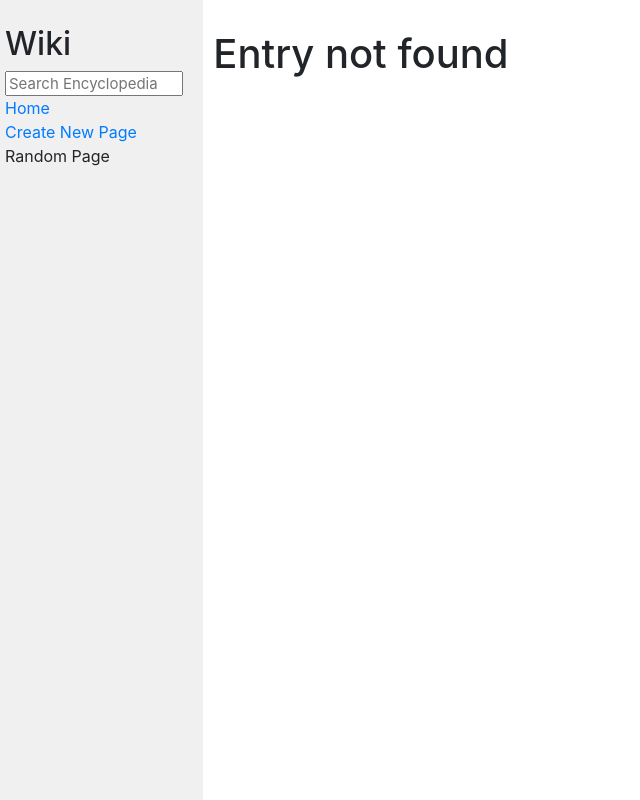
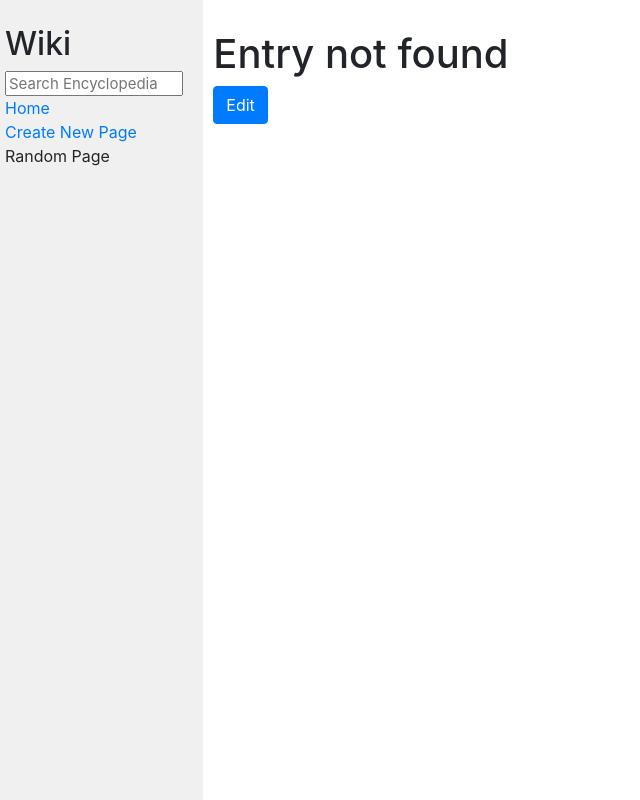
Before and after one commit to vladredula/Wiki, a Django app: page /wiki/1 in a window 1280 px wide. Shown: the whole page, without its empty margins (0-640 px from the left). Run offline with Django 3.2, Linux system fonts and the light colour scheme; some libraries are stand-ins or nearby versions.

Commit message:
added edit function

```diff
--- a/encyclopedia/templates/encyclopedia/entry.html
+++ b/encyclopedia/templates/encyclopedia/entry.html
@@ -7,4 +7,5 @@
 {% block body %}
     {{ entry|safe }}
 
+    <a class="btn btn-primary" href="/wiki/{{ title|lower }}/edit" role="button">Edit</a>
 {% endblock %}
--- a/encyclopedia/urls.py
+++ b/encyclopedia/urls.py
@@ -7,5 +7,6 @@ urlpatterns = [
     path("", views.index, name="index"),
     path("wiki/<str:entry>", views.entry, name="entry"),
     path("search", views.search, name="search"),
-    path("create", views.create, name="create")
+    path("create", views.create, name="create"),
+    path("wiki/<str:entry>/edit", views.edit, name="edit")
 ]
--- a/encyclopedia/views.py
+++ b/encyclopedia/views.py
@@ -10,6 +10,7 @@ from . import util
 class EntryForm(forms.Form):
     title = forms.CharField(label="Title", widget=forms.TextInput(attrs={'class':'form-control col-lg-5 col-md-6'}))
     content = forms.CharField(widget=forms.Textarea(attrs={'class':'form-control col-lg-6 col-md-6'}))
+    edit = forms.BooleanField(widget=forms.HiddenInput(), initial=False)
 
 def index(request):
     return render(request, "encyclopedia/index.html", {
@@ -61,7 +62,7 @@ def create(request):
             title = form.cleaned_data["title"]
             content = form.cleaned_data["content"]
 
-            if util.get_entry(title) is None:
+            if (util.get_entry(title) is None or form.cleaned_data["edit"] == True):
                 util.save_entry(title, content)
                 return HttpResponseRedirect(reverse("entry", kwargs={'entry': title}))
             else:
@@ -80,3 +81,27 @@ def create(request):
         "form": EntryForm(),
         "exist": False
     })
+
+def edit(request, entry):
+    content = util.get_entry(entry)
+    title = entry.capitalize()
+
+    md = Markdown()
+
+    if content is None:
+        return render(request, "encyclopedia/entry.html", {
+            "title": title,
+            "entry": "<h1>Entry not found</h1>"
+        })
+    else:
+        form = EntryForm()
+        form.fields["title"].initial = entry
+        form.fields['title'].widget.attrs['readonly'] = True
+        form.fields["content"].initial = content
+        form.fields["edit"].initial = True
+
+        return render(request, "encyclopedia/create.html", {
+            "form": form,
+            "title": form.fields["title"].initial,
+            "edit": form.fields["edit"].initial
+        })
```
Also changed, not shown: encyclopedia/templates/encyclopedia/create.html (+10 -3 lines).
